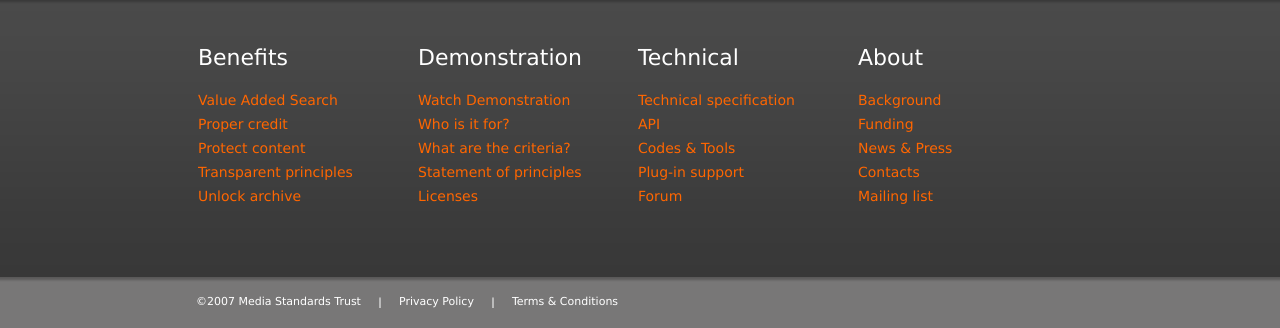
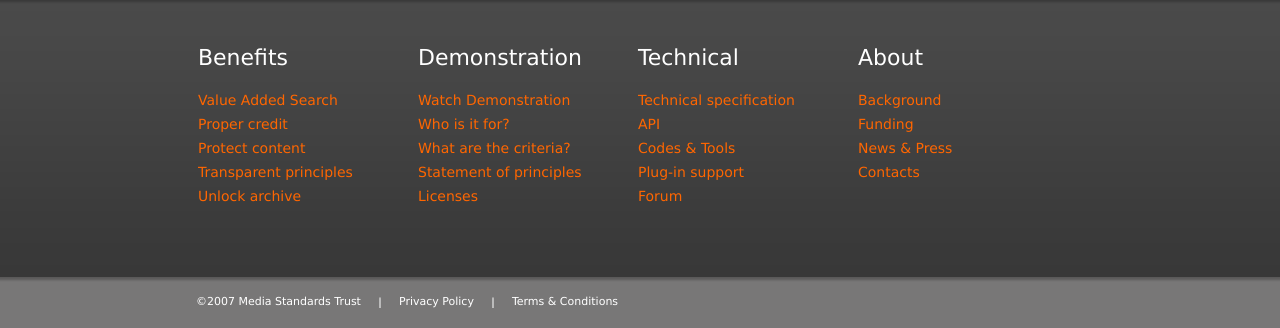
Before and after one commit to markng/valueaddednews, a Django app: template templates/index.html in a window 1280 px wide. Shown: the part 951-1279 px from the top of the page. Run offline with Django 3.2, Linux system fonts and the light colour scheme; the template is opened without the code that fills it, so the values that code supplies are empty; some libraries are stand-ins or nearby versions.

Commit message:
remove mailing list

```diff
--- a/templates/base.html
+++ b/templates/base.html
@@ -79,7 +79,6 @@
 					<li><a href="#">Funding</a></li>
 					<li><a href="#">News &amp; Press</a></li>
 					<li><a href="#">Contacts</a></li>
-					<li><a href="#">Mailing list</a></li>
 				</ul>
 			</li>
 		</ul>
```
